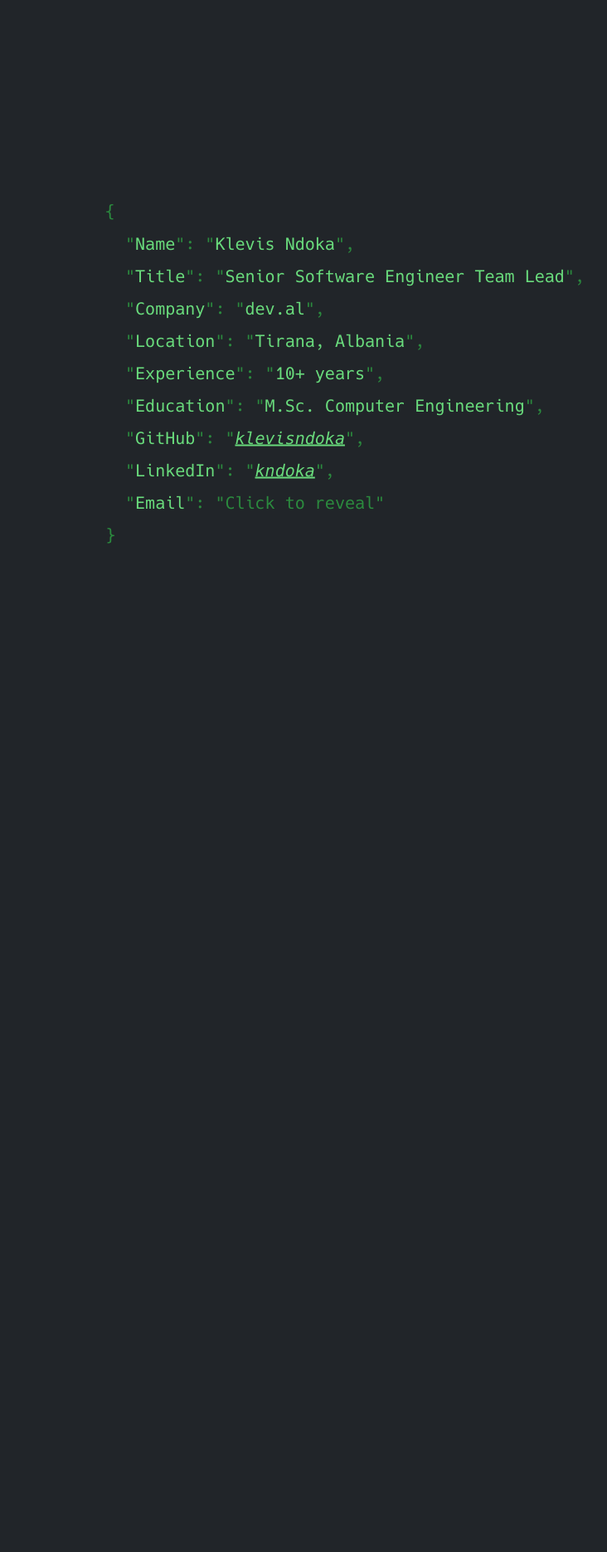
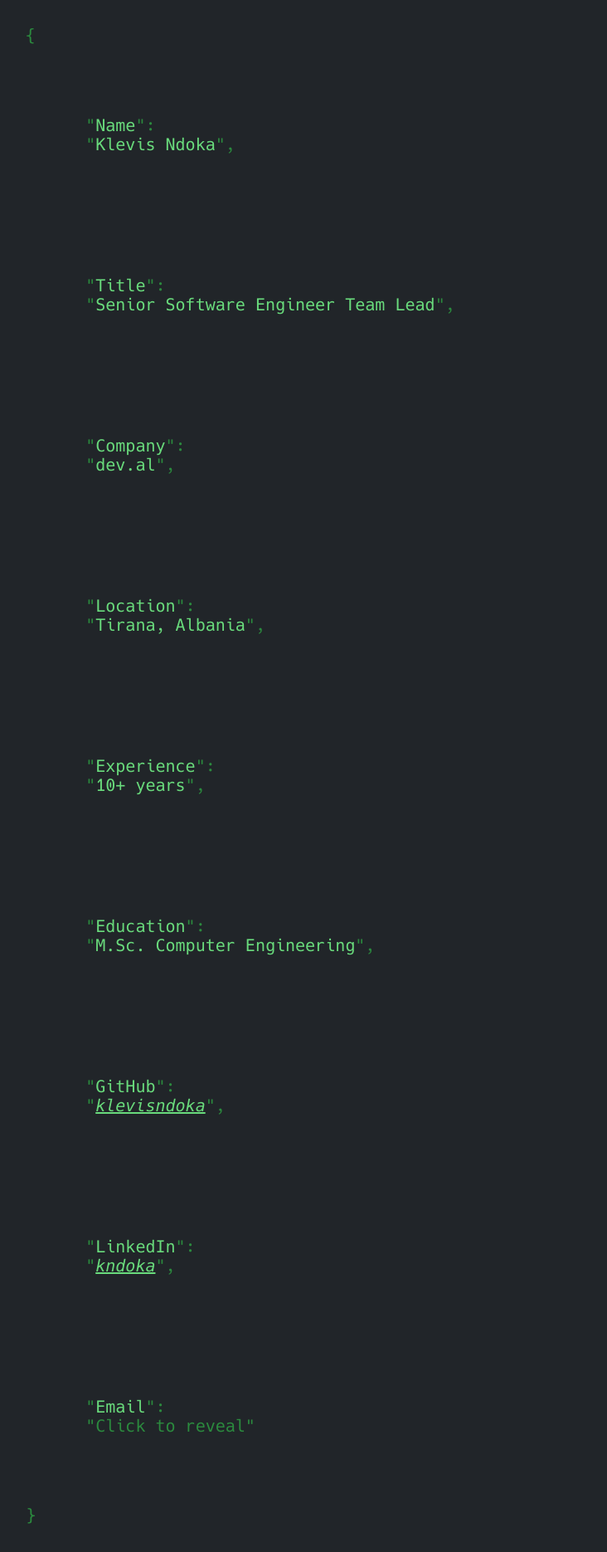
Before and after one commit to klevisndoka/klevisndoka.github.io, a Jekyll site: the page built from index.md, in a window 1280 px wide. Shown: the whole page at 83% size, without its empty margins (1-733 px from the left). Built offline with Jekyll 4.4.1, drawn with Linux system fonts in a browser that asks for light colours; before the commit the page ends 900 px from its top, so only the background shows below that.

Commit message:
Fix responsive layout - remove centering and enable text wrapping
- Remove absolute positioning that centered content on screen
- Content now starts from top-left (0, 0) as requested
- Enable proper text wrapping on mobile devices
- Prevent horizontal scrolling with overflow-x: hidden
- Add responsive padding for different screen sizes

Generated with [Claude Code](https://claude.com/claude-code)
via [Happy](https://happy.engineering)

Co-Authored-By: Claude <noreply@anthropic.com>
Co-Authored-By: Happy <yesreply@happy.engineering>

```diff
--- a/_sass/_default.scss
+++ b/_sass/_default.scss
@@ -20,27 +20,29 @@ body {
   font-weight: 400;
   background-color: $color_bg;
   color: $color_punct;
+  margin: 0;
+  padding: 0;
+  overflow-x: hidden;
 }
 
 main {
-  position: absolute;
-  width: 98%;
-  top: 50%;
-  left: 50%;
-  transform: translate(-50%, -50%);
+  width: 100%;
+  max-width: 100%;
+  padding: 1rem;
+  box-sizing: border-box;
 }
 
 @media (min-width: 576px) {
   main {
     font-size: 18px;
-    width: 90%;
+    padding: 1.5rem;
   }
 }
 
 @media (min-width: 768px) {
   main {
     font-size: 20px;
-    width: 80%;
+    padding: 2rem;
   }
 }
 
@@ -60,7 +62,9 @@ a:active {
 }
 
 #json {
-  white-space: nowrap;
+  white-space: pre-wrap;
+  word-wrap: break-word;
+  overflow-wrap: break-word;
 }
 
 #json:before {
```
